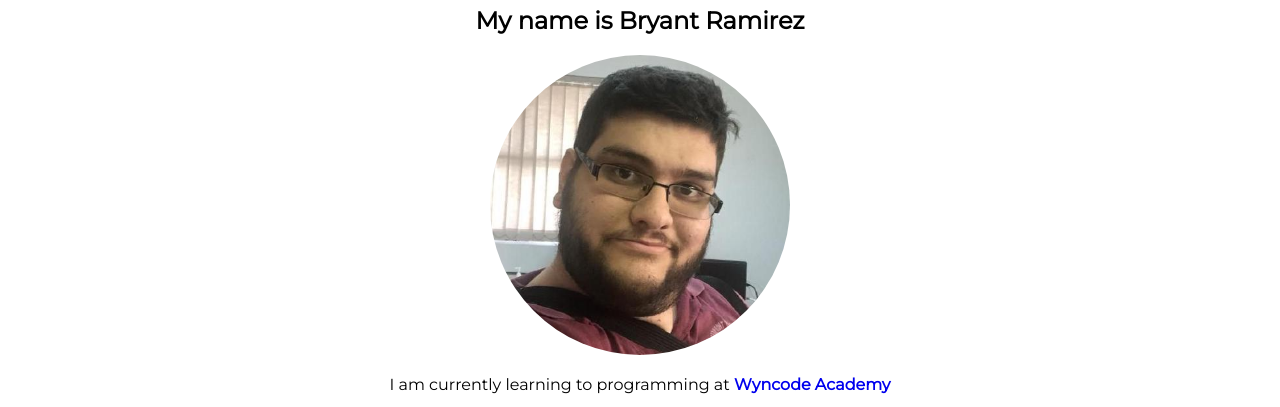
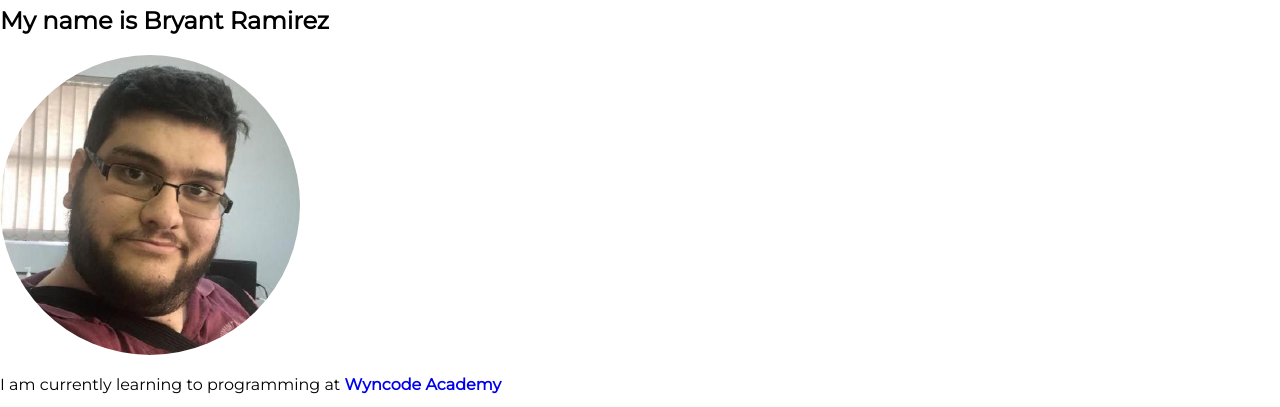
Before and after one commit to Bryant-Ramirez/all_about_me, a plain HTML site: page index.html in a window 1280 px wide. Shown: the part 125-532 px from the top of the page. Drawn offline with Linux system fonts and the light colour scheme.

Commit message:
added readme.md

```diff
--- a/index.css
+++ b/index.css
@@ -1,5 +1,5 @@
 main{
-  text-align: center;
+  ;
 }
 
 #profile-pic{
```
Also changed, not shown: 1 other file.
